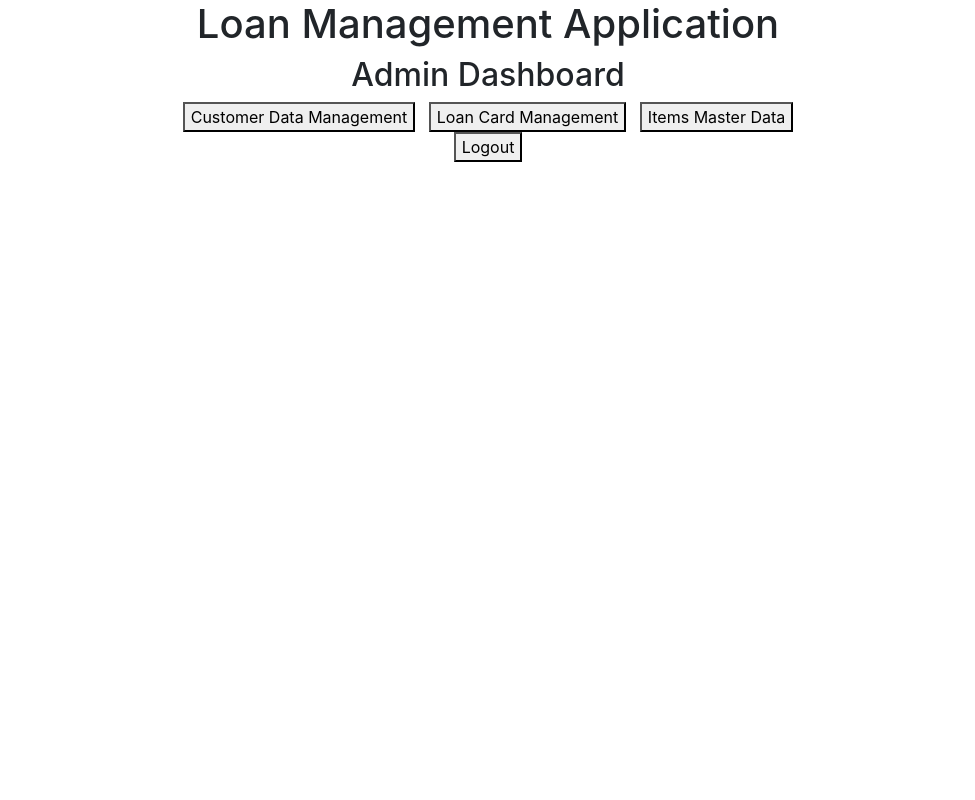
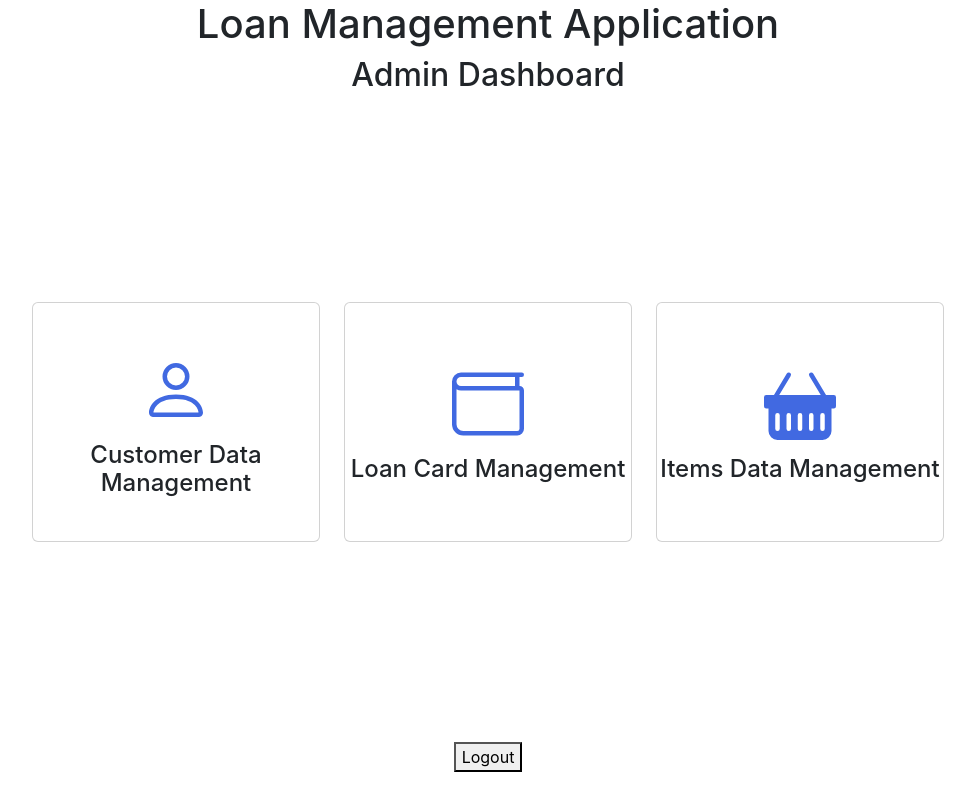
Before and after one commit to agastya2002/LMSTeam3Batch9, a React (Create React App) app in the folder Frontend/lms/: page /AdminDashboard in a window 1280 px wide. Shown: the whole page, without its empty margins (152-1127 px from the left). Built offline with nearby package versions, Linux system fonts and the light colour scheme.

Commit message:
Added Cards in Dashboard

```diff
--- a/Frontend/lms/package.json
+++ b/Frontend/lms/package.json
@@ -14,6 +14,7 @@
     "popper.js": "^1.16.1",
     "react": "^18.2.0",
     "react-bootstrap": "^2.8.0",
+    "react-bootstrap-icons": "^1.10.3",
     "react-dom": "^18.2.0",
     "react-router-dom": "^6.15.0",
     "react-scripts": "^5.0.1",
--- /dev/null
+++ b/Frontend/lms/src/Components/DashboardCard.js
@@ -0,0 +1,29 @@
+import React from 'react'
+import { Card, Button } from 'react-bootstrap';
+import { BasketFill,Wallet,Person,ClipboardCheck } from 'react-bootstrap-icons';
+
+
+const icons = {
+    "Getitems":<BasketFill size={72} color="royalblue" style={{margin:'15px'}}/>,
+    "Loans":<Wallet size={72} color="royalblue" style={{margin:'15px'}}/>,
+    "Person":<Person size={72} color="royalblue" style={{margin:'15px'}}/>,
+    "Apply":<ClipboardCheck size={72} color="royalblue" style={{margin:'15px'}}/>,
+}
+
+export default function DashboardCard({title,icon}) {
+  return (
+    <Card style={{ width: '18rem',height:'15rem' ,display: 'flex',
+    flexDirection: 'column',
+    justifyContent: 'center',
+    alignItems: 'center',
+    textDecoration:'none'}}>
+      <div style={{
+        textAlign:'center'
+      }}>
+        {console.log(icon)}
+        {icon?icons[icon]:null}
+        <h4>{title}</h4>
+      </div>
+  </Card>
+  )
+}
--- a/Frontend/lms/src/Contexts/AuthContext.js
+++ b/Frontend/lms/src/Contexts/AuthContext.js
@@ -95,6 +95,7 @@ export const AuthProvider =  ({ children }) => {
         }
       }
       catch(err){
+        console.log(err)
         swal("Login Unsuccessful","Your credentials are wrong","error")
         console.log("Invalid Creadentials")
         return false;
--- a/Frontend/lms/src/Pages/AdminDashboard.js
+++ b/Frontend/lms/src/Pages/AdminDashboard.js
@@ -4,6 +4,9 @@ import { useState } from 'react';
 import { Link, useNavigate } from 'react-router-dom';
 import { BrowserRouter, Routes, Route } from 'react-router-dom';
 import { useAuth } from '../Contexts/AuthContext'
+import DashboardCard from '../Components/DashboardCard';
+import { Col, Container, Row } from 'react-bootstrap';
+import { BasketFill } from 'react-bootstrap-icons';
 
 const UserDashboard = () => {
 
@@ -17,22 +20,39 @@ const UserDashboard = () => {
     }
 
     return (
-        <div>
+        <div style={{height:'80vh'}}>
             <h1>Loan Management Application</h1>
             <h2>Admin Dashboard</h2>
-            <div>
-                <Link to="/CustomerDataManagement">
-                    <button>Customer Data Management</button>
-                </Link>
-                &nbsp;&nbsp;&nbsp;
-                <Link to="/AdminLoanDataEdit">
-                    <button>Loan Card Management</button>
-                </Link>
-                &nbsp;&nbsp;&nbsp;
-                <Link to="/AdminItemsMaster">
-                    <button>Items Master Data</button>
-                </Link>
-            </div>
+            <Container
+                style={{
+                    height: '100%',
+                    display: 'flex',
+                    flexDirection: 'column',
+                    justifyContent: 'center',
+                    alignItems: 'center',
+                }}
+                >
+                <Row>
+                    <Col>
+                    <Link to="/CustomerDataManagement" style={{textDecoration:"none"}}>
+                    <DashboardCard title="Customer Data Management" icon="Person"/>
+                    </Link>
+
+                    </Col>
+                    <Col>
+                    <Link to="/AdminLoanDataEdit" style={{textDecoration:"none"}}>
+                    <DashboardCard title="Loan Card Management" icon="Loans"/>
+                    </Link>
+
+                    </Col>
+                    <Col>
+                    <Link to="/AdminItemsMaster" style={{textDecoration:"none"}}>
+                    <DashboardCard title="Items Data Management" icon="Getitems" />
+                    </Link>
+
+                    </Col>
+                </Row>
+                </Container>
             <button type="submit" onClick={() => userLogout()}>Logout</button>
         </div>
     )
--- a/Frontend/lms/src/Pages/UserDashboard.js
+++ b/Frontend/lms/src/Pages/UserDashboard.js
@@ -5,6 +5,8 @@ import { Link, useNavigate } from 'react-router-dom';
 import { BrowserRouter, Routes, Route } from 'react-router-dom';
 import {useAuth} from '../Contexts/AuthContext'
 import axios from 'axios';
+import DashboardCard from '../Components/DashboardCard';
+import { Col, Container, Row } from 'react-bootstrap';
 
 const UserDashboard =()=>{
 
@@ -19,23 +21,40 @@ const UserDashboard =()=>{
 
 
     return (
-        <div>
+        <div style={{height:'80vh'}}>
             <h1>Loan Management Application</h1>
             <h2>User Dashboard</h2>
-            <div>
-                <Link to = "/ViewLoan">
-                <button>View Loans</button>
-                </Link>
-                &nbsp;&nbsp;&nbsp;
-                <Link to = "/ApplyLoan">
-                <button>Apply For Loan</button>
-                </Link>
-                &nbsp;&nbsp;&nbsp;
-                <Link to="/ViewItem">
-                <button>View Items Purchased</button>
-                </Link>
-            </div>
-            <button type="submit" onClick={()=>userLogout()}>Logout</button>
+            <Container
+                style={{
+                    height: '100%',
+                    display: 'flex',
+                    flexDirection: 'column',
+                    justifyContent: 'center',
+                    alignItems: 'center',
+                }}
+                >
+                <Row>
+                    <Col>
+                    <Link to="/ViewLoan" style={{textDecoration:"none"}}>
+                    <DashboardCard title="View Loans" icon="Loans"/>
+                    </Link>
+
+                    </Col>
+                    <Col>
+                    <Link to="/ApplyLoan" style={{textDecoration:"none"}}>
+                    <DashboardCard title="Apply for Loan"icon="Apply"/>
+                    </Link>
+
+                    </Col>
+                    <Col>
+                    <Link to="/ViewItem" style={{textDecoration:"none"}}>
+                    <DashboardCard title="View Purchased Items" icon="Getitems"/>
+                    </Link>
+
+                    </Col>
+                </Row>
+                </Container>
+            <button type="submit" onClick={() => userLogout()}>Logout</button>
         </div>
     )
 }
```
Also changed, not shown: 1 other file (tests, documents, lock files or other folders).
